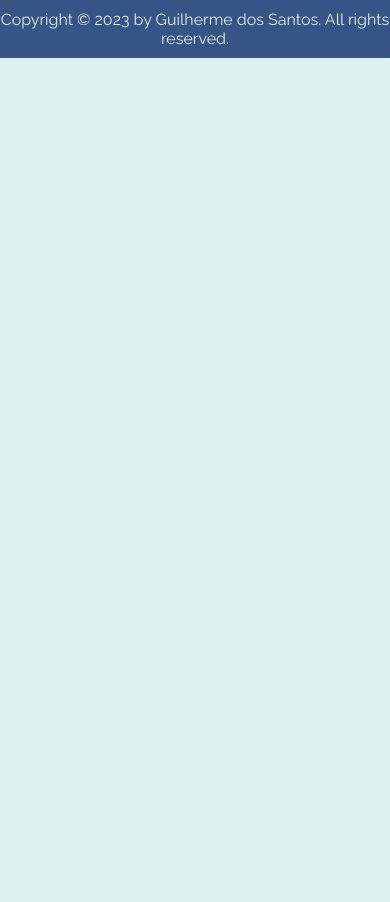
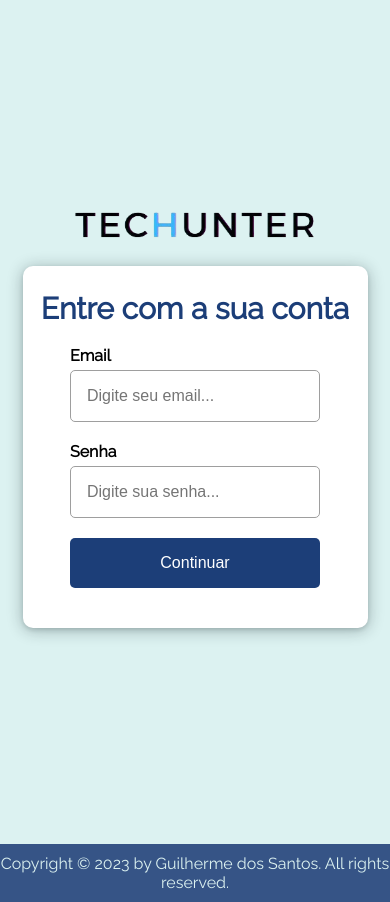
Before and after one commit to Prosantosgui/TecHunter_Front, an Angular app: page /login in a window 390 px wide. Before the commit this address led to /. Before the commit the page ends 844 px from the top, so only its background shows below. Built offline with nearby package versions, Linux system fonts and the light colour scheme.

Commit message:
feat: Component formulário de login

```diff
--- a/src/app/app.routes.ts
+++ b/src/app/app.routes.ts
@@ -1,6 +1,7 @@
 import { Routes } from '@angular/router';
 import { RegisterComponent } from './src/app/modules/techunter/pages/register/register.component';
 import { LandingPageComponent } from './src/app/modules/techunter/pages/landing-page/landing-page.component';
+import { LoginComponent } from './src/app/modules/techunter/pages/login/login.component';
 
 export const routes: Routes = [
   {
@@ -10,5 +11,10 @@ export const routes: Routes = [
   {
     path: 'register',
     component: RegisterComponent
+  },
+  {
+    path: 'login',
+    component: LoginComponent
   }
+
 ];
--- /dev/null
+++ b/src/app/src/app/modules/techunter/components/user-login/user-login.component.html
@@ -0,0 +1,39 @@
+<div class="container">
+  <img src="assets/img/logo3_nobg.png" alt="">
+  <div class="form_container">
+    <h1>Entre com a sua conta</h1>
+    <form #form="ngForm" (ngSubmit)="submitForm(form)">
+      <div class="form-sections">
+        <label>
+          Email
+        </label>
+        <input
+        type="text"
+        placeholder="Digite seu email..."
+        value=""
+        name="inputEmail"
+        #email="ngModel"
+        [ngModel]="email.value"
+        required
+        />
+      </div>
+      <div class="form-sections">
+        <label>
+          Senha
+        </label>
+        <input
+        type="text"
+        placeholder="Digite sua senha..."
+        value=""
+        name="inputSenha"
+        #senha="ngModel"
+        [ngModel]="senha.value"
+        required
+        />
+      </div>
+      <div class="form-sections">
+        <button type="submit">Continuar</button>
+      </div>
+    </form>
+  </div>
+</div>
--- /dev/null
+++ b/src/app/src/app/modules/techunter/components/user-login/user-login.component.scss
@@ -0,0 +1,119 @@
+:host{
+  .container{
+    display: flex;
+    margin: auto;
+    margin-bottom: 30px;
+    width: fit-content;
+    flex-direction: column;
+    justify-content: center;
+    img{
+      width: 350px;
+      margin: auto;
+      padding: 20px 0 20px 0;
+    }
+  }
+  .form_container{
+    display: flex;
+    flex-direction: column;
+    justify-content: center;
+    align-items: center;
+
+    width: 600px;
+    padding: 25px;
+
+    border-radius: 10px;
+    background: var(--white);
+    box-shadow: rgba(14, 30, 37, 0.12) 0px 2px 4px 0px, rgba(14, 30, 37, 0.32) 0px 2px 16px 0px;
+
+    h1{
+      text-wrap: nowrap;
+    }
+
+    form{
+      width: 500px;
+
+      input{
+        border: solid 1.5px #9e9e9e;
+        border-radius: 1rem;
+        background: none;
+        padding: 1rem;
+        font-size: 1rem;
+        color: var(--black);
+        transition: border 150ms cubic-bezier(0.4,0,0.2,1);
+      }
+
+    }
+
+    h1{
+      font-size: 30px;
+      font-weight: 600;
+      color: var(--secondary-010);
+    }
+  }
+
+  .form-sections{
+    display: flex;
+    flex-direction: column;
+    gap: 5px;
+    margin: 20px 0 15px 0;
+
+    button{
+      background-color: var(--secondary-010);
+      color: var(--white);
+
+      padding: 1rem;
+      border-radius: 5px;
+      &:hover{
+        cursor: pointer;
+      }
+    }
+  }
+
+  @media screen and (min-width: 300px) and (max-width: 700px){
+    .container{
+      width: 310px;
+
+      img{
+        width: 250px;
+      }
+    }
+
+    .form_container{
+      width: 310px;
+      margin: 0 auto;
+      border-radius: 10px;
+
+      h1{
+        text-wrap: nowrap;
+      }
+
+      form{
+        width: 250px;
+
+        label{
+          font-weight: 600;
+        }
+
+        input{
+          border: solid 1.5px #9e9e9e;
+          border-radius: 5px;
+          background: none;
+          padding: 1rem;
+          font-size: 1rem;
+          color: var(--black);
+          transition: border 150ms cubic-bezier(0.4,0,0.2,1);
+        }
+      }
+    }
+
+    @media screen and (min-width: 360px) {
+      .container{
+        width: 345px;
+      }
+
+      .form_container{
+        width: 345px;
+      }
+    }
+  }
+}
--- /dev/null
+++ b/src/app/src/app/modules/techunter/components/user-login/user-login.component.ts
@@ -0,0 +1,18 @@
+import { Component } from '@angular/core';
+import { FormsModule, NgForm} from '@angular/forms';
+
+@Component({
+  selector: 'app-user-login',
+  standalone: true,
+  imports: [FormsModule],
+  templateUrl: './user-login.component.html',
+  styleUrl: './user-login.component.scss'
+})
+export class UserLoginComponent {
+
+  public submitForm(form: NgForm) {
+    if(form.valid){
+      console.log(form.value);
+    }
+  }
+}
--- a/src/app/src/app/modules/techunter/components/user-register/user-register.component.html
+++ b/src/app/src/app/modules/techunter/components/user-register/user-register.component.html
@@ -75,5 +75,3 @@
     </form>
   </div>
 </div>
-
-<!-- <p>Form value {{form.value | json}}</p> -->
--- /dev/null
+++ b/src/app/src/app/modules/techunter/pages/login/login.component.html
@@ -0,0 +1 @@
+<app-user-login/>
--- a/src/scss/base/_reset.scss
+++ b/src/scss/base/_reset.scss
@@ -62,3 +62,11 @@ app-register{
   height: 100%;
   margin: 0;
 }
+
+app-login{
+  display: flex;
+  flex-direction: column;
+  justify-content: center;
+  height: 100%;
+
+}
```
Also changed, not shown: src/app/src/app/modules/techunter/pages/login/login.component.ts (added, +12 -0 lines), src/app/src/app/modules/techunter/pages/login/login.component.scss (added), 2 other files (tests, documents, lock files or other folders).
